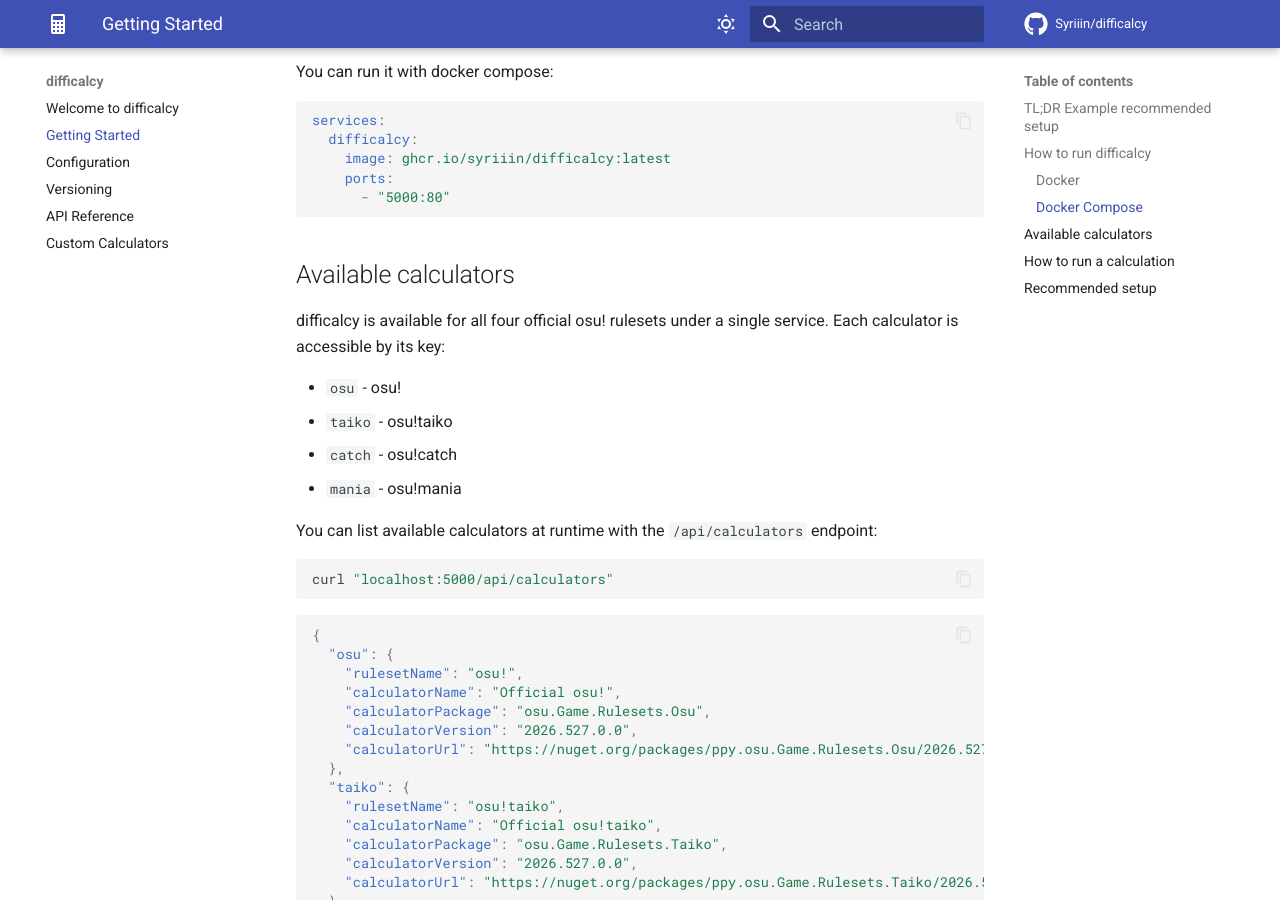
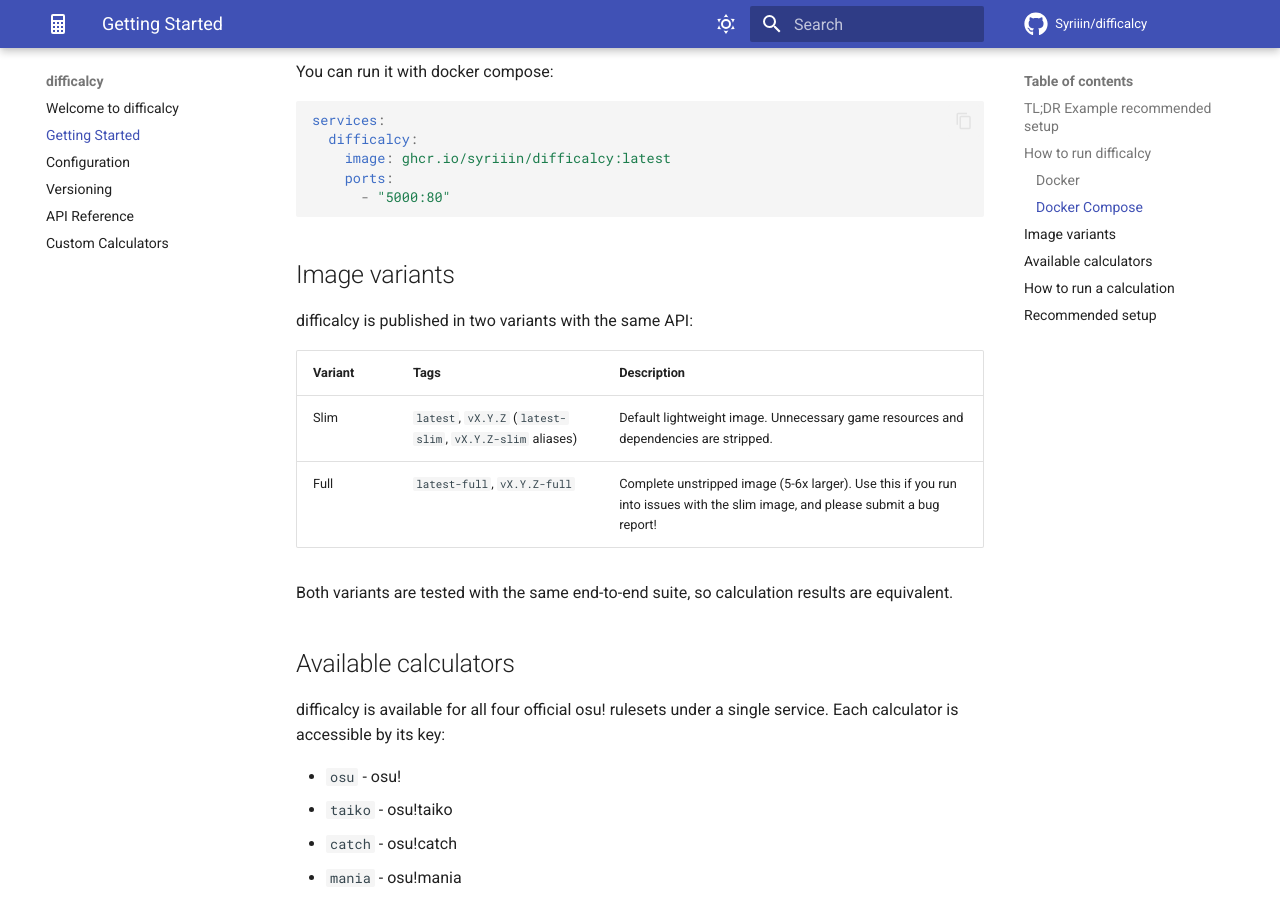
Before and after one commit to Syriiin/difficalcy, an MkDocs documentation site: the page built from docs/docs/getting-started.md, in a window 1280 px wide and 900 px high, scrolled down 1146 px. Built offline with MkDocs 1.6.1 and Material for MkDocs 9.7.7, drawn with Linux system fonts in a browser that asks for light colours; comment, search, counter and statistics services are not loaded.

Commit message:
Add docs for image variants

````diff
--- a/docs/docs/getting-started.md
+++ b/docs/docs/getting-started.md
@@ -58,6 +58,17 @@ services:
     ports:
       - "5000:80"
 ```
+
+## Image variants
+
+difficalcy is published in two variants with the same API:
+
+| Variant | Tags                                         | Description                                                                                                             |
+| ------- | -------------------------------------------- | ----------------------------------------------------------------------------------------------------------------------- |
+| Slim    | `latest`, `vX.Y.Z` (`latest-slim`, `vX.Y.Z-slim` aliases) | Default lightweight image. Unnecessary game resources and dependencies are stripped.                     |
+| Full    | `latest-full`, `vX.Y.Z-full`                 | Complete unstripped image (5-6x larger). Use this if you run into issues with the slim image, and please submit a bug report!                                                    |
+
+Both variants are tested with the same end-to-end suite, so calculation results are equivalent.
 
 ## Available calculators
 
````
